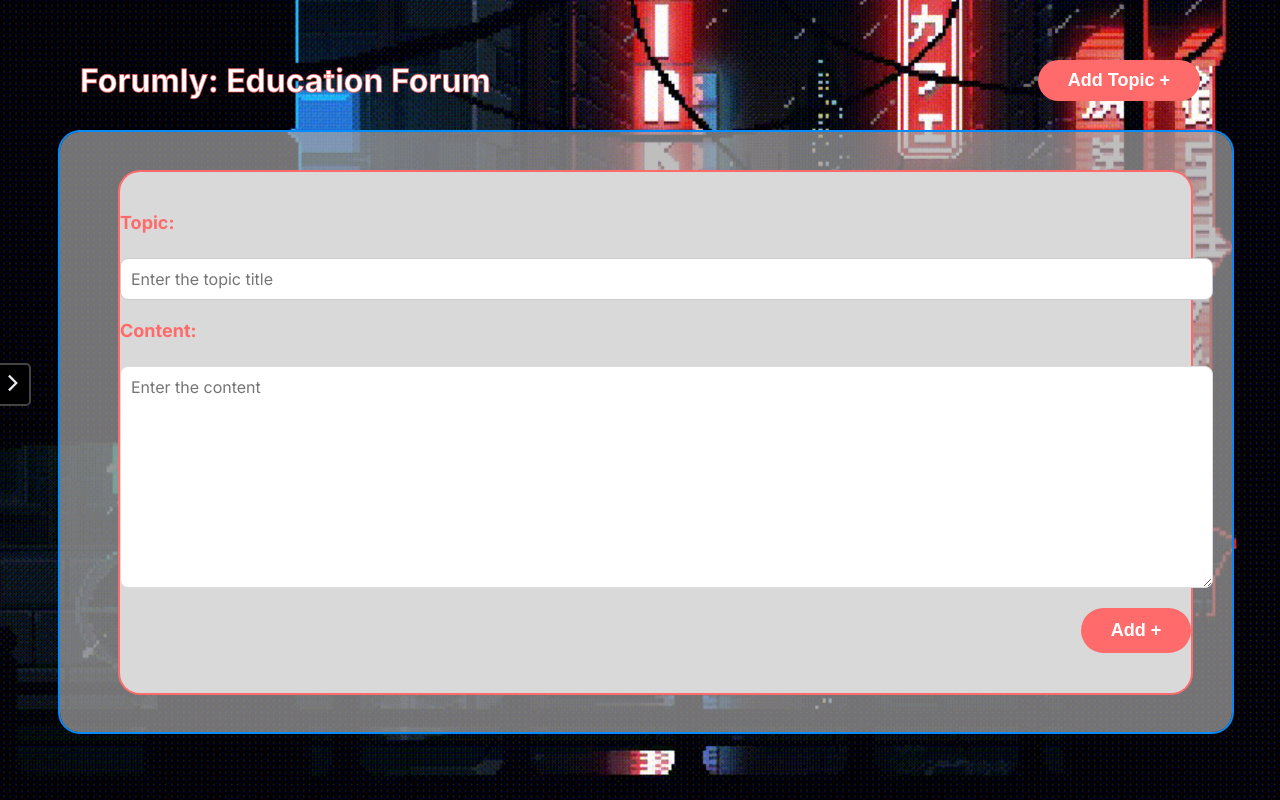
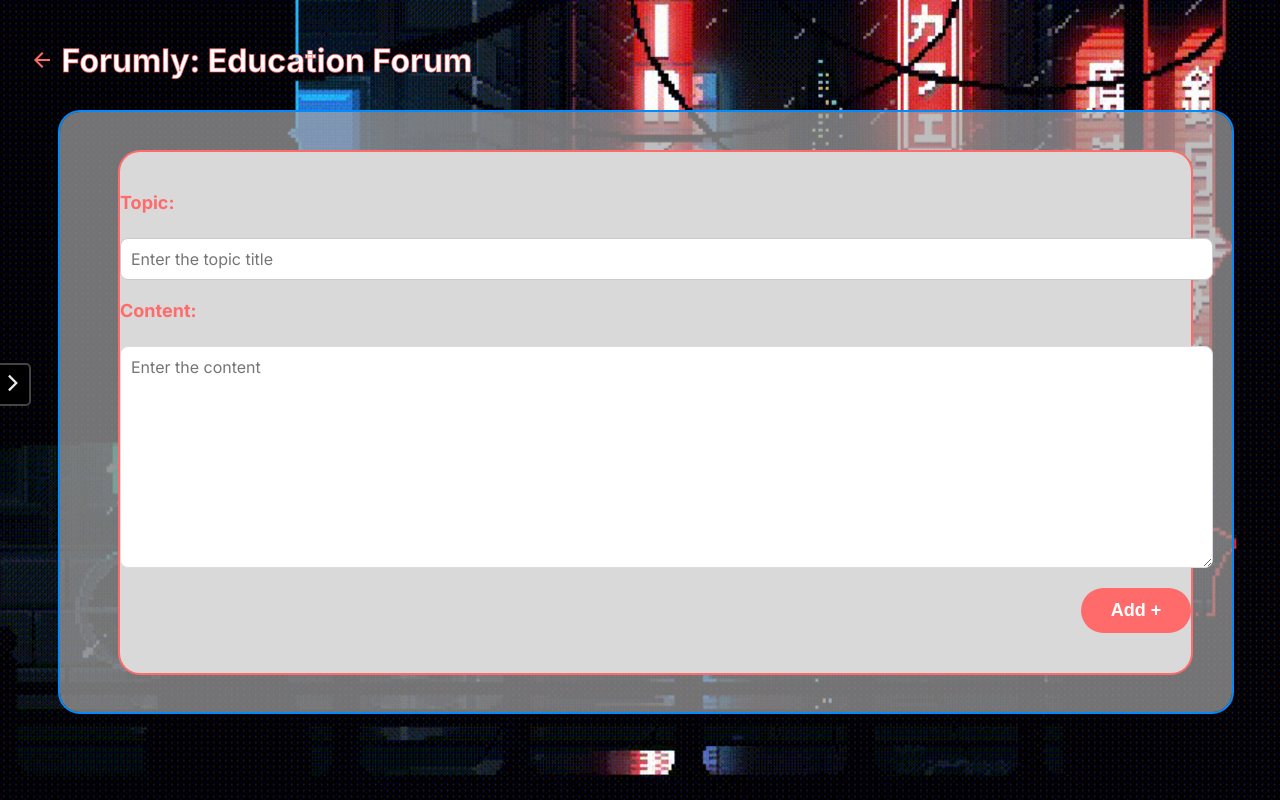
Before and after one commit to hachikyuji/Forumly, a Django app: page /forums/1/new-thread/ in a window 1280 px wide; the page is wider, and only the part inside the window is pictured. Run offline with Django 5.2, Linux system fonts and the light colour scheme; data comes from the database, SQL or seed files in the repository; parts of the project's set-up code (start-up, migrations or seed data) failed here and were passed over; some web fonts are replaced.

Commit message:
Q-learning Update + UI Fixes
+Users can now by default see a maximum display of 12 q-learning recommendations
+Users can now go back to the previous screen when adding a topic
+Removed "Add Topic +" button from the Add Topic screen
+Logging

```diff
--- a/sociallearning/app/q_learning_recommendation.py
+++ b/sociallearning/app/q_learning_recommendation.py
@@ -9,7 +9,7 @@ from datetime import timedelta
 from django.utils import timezone
 
 #Log Rewards
-logger = logging.getLogger(__name__)
+logger = logging.getLogger('app')
 
 class QLearningRecommender:
     def __init__(self, alpha=0.1, gamma=0.9, epsilon=0.9):
@@ -91,6 +91,8 @@ class QLearningRecommender:
             penalty  # Deduct penalty for repeat viewed recommendations
         )
 
+        print("LOGGING: About to log reward calculation")
+        logger.warning("TEST WARNING: Logging should work!")
         logger.info(f"[REWARD CALCULATION] Category: {category_name} | Likes: {like_score} | "
                     f"Dislikes: {dislike_score} | Comments: {comment_score} | "
                     f"Engagement Time: {engagement_time} | Viewed Recommendations: {viewed_recommendations} | "
@@ -119,7 +121,7 @@ class QLearningRecommender:
         ).values_list('forum_thread_id', flat=True)
 
         # Filter recommended topics excluding previously viewed ones
-        recommended_topics = ForumThread.objects.exclude(id__in=viewed_topic_ids)[action:action + 8]
+        recommended_topics = ForumThread.objects.exclude(id__in=viewed_topic_ids)[action:action + 12]
 
         # Track recommended topics in the new table
         for topic in recommended_topics:
--- a/sociallearning/app/templates/homepage.html
+++ b/sociallearning/app/templates/homepage.html
@@ -16,7 +16,7 @@
     </div>
 
     <div class="recommendation-container">
-        <h2>Recommended Topics for You</h2>
+        <h2>Recommended Topics You May Like</h2>
         <div class="recommendation-grid">
             {% if recommended_topics %}
                 {% for topic in recommended_topics %}
--- a/sociallearning/app/templates/new_thread.html
+++ b/sociallearning/app/templates/new_thread.html
@@ -12,13 +12,13 @@
 <body>
     <div class='post-btn'>
         <div class='forum-title'>
-            <h1>Forumly: {{ category.name }} Forum</h1>
+            <a href="{% url 'forum_threads' category.id %}">
+                <h1>
+                    <svg xmlns="http://www.w3.org/2000/svg" height="24px" viewBox="0 -960 960 960" width="24px" fill="#D16D6A"><path d="m313-440 224 224-57 56-320-320 320-320 57 56-224 224h487v80H313Z"/></svg>
+                Forumly: {{ category.name }} Forum</h1>
+            </a>
         </div>
-        <button class='add-topic-btn'>
-            <a href="{% url 'new_forum_thread' category_id=category.id %}" class="btn btn-primary">
-                Add Topic +
-            </a>
-        </button>
+        </div>
     </div>
 
     <div class='nueva-forum-container'>
--- a/sociallearning/static/styles/new_thread.css
+++ b/sociallearning/static/styles/new_thread.css
@@ -18,8 +18,21 @@ body {
     display: flex;
     justify-content: space-between;
     align-items: center;
-    margin: 20px 60px;
-    padding: 20px;
+    width: 1400px;
+    margin-left: 60px;
+    margin-top: 20px;
+}
+
+.forum-title {
+    text-align: left;
+    display: flex;
+    align-items: center;
+    gap: 10x;
+}
+
+.forum-title svg {
+    margin-left: -30px;
+    fill: #FF6B6B;
 }
 
 .forum-title h1 {
@@ -27,10 +40,12 @@ body {
     font-weight: bold;
     color: white;
     -webkit-text-stroke: 1px rgba(250, 82, 82, 0.7);
-    text-align: left;
-    display: flex;
-    justify-content: space-between;
-    gap: 5px;
+    text-emphasis: none;
+}
+
+.forum-title a {
+    text-decoration: none;
+    color: inherit;
 }
 
 .add-topic-btn {
@@ -176,7 +191,7 @@ input[type="text"] {
     border-radius: 20px;
     text-align: center;
     margin-left: 60px;
-    margin-top: -30px;
+    margin-top: 10px;
     width: 90%;
     height: 580px;
     background-color: rgba(165, 164, 164, 0.7);
```
Also changed, not shown: sociallearning/sociallearning/settings.py (+39 -0 lines).
